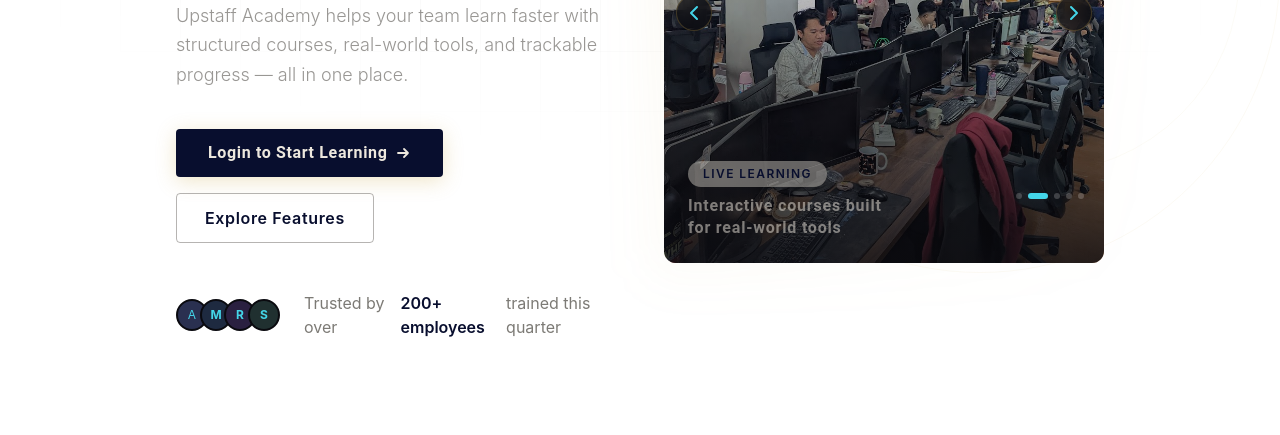
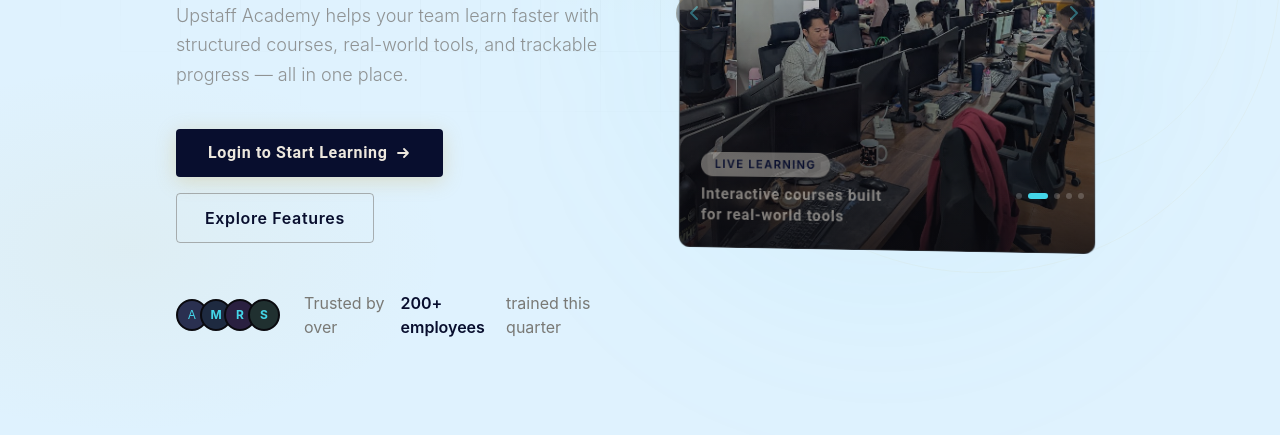
Before and after one commit to Samrinjaji/upstaff-landing-page, a website: page index.html in a window 1280 px wide. Shown: the part 489-924 px from the top of the page. Drawn offline with Linux system fonts and the light colour scheme.

Commit message:
done fixing the carousel

```diff
--- a/css/input.css
+++ b/css/input.css
@@ -27,7 +27,7 @@
   mask-image: radial-gradient(ellipse 80% 70% at 50% 0%, black 40%, transparent 100%);
   pointer-events: none;
 }
-/*
+
 .hero-bg {
   background:
     radial-gradient(ellipse 80% 60% at 60% 20%, rgba(201,168,76,0.12) 0%, transparent 60%),
@@ -35,7 +35,6 @@
     var(--color-sky-100);
 }
 
- */
  .btn-primary:hover {
   transform: translateY(-2px);
   box-shadow: 0 8px 30px rgba(201,168,76,0.45);
@@ -47,3 +46,51 @@
   color: var(--color-sky);
   background: rgba(201,168,76,0.06);
 }
+
+/* Perspective container */
+.feature-card {
+  perspective: 1200px;
+  background: transparent !important;
+  /* Ensure the container itself has the radius */
+  border-radius: 0.75rem;
+  overflow: hidden;
+  /* Fix for Safari/Chrome 3D overflow bug */
+  isolation: isolate;
+}
+
+#carousel-track {
+  transform-style: preserve-3d;
+  display: flex;
+}
+
+.carousel-slide {
+  transition: transform 0.8s cubic-bezier(0.23, 1, 0.32, 1);
+  transform: rotateY(-5deg) scale(0.95);
+  /* Apply radius here too so the image doesn't leak out during rotation */
+  border-radius: 0.75rem;
+  overflow: hidden;
+  position: relative;
+}
+
+/* When a slide is active, make it "pop" forward */
+.carousel-slide.active {
+  transform: rotateY(0deg) scale(1);
+  z-index: 2;
+}
+
+.carousel-slide img {
+  width: 100%;
+  height: 100%;
+  object-cover: cover;
+  /* The radius on the image itself */
+  border-radius: 0.75rem;
+  border: 1px solid rgba(255, 255, 255, 0.1);
+  box-shadow: 0 25px 50px -12px rgba(0, 0, 0, 0.5);
+  /* Optional: smoothing for 3D edges */
+  backface-visibility: hidden;
+}
+
+/* Float animation if you still want it, applied to the wrapper to avoid jitter */
+.carousel-slide.active img {
+  animation: float 6s ease-in-out infinite;
+}
--- a/sections/hero.html
+++ b/sections/hero.html
@@ -16,7 +16,7 @@
 
       <h1 class="text-5xl lg:text-6xl xl:text-7xl leading-none tracking-tight mb-6 font-roboto font-extrabold reveal reveal-delay-1">
         Empowering<br />
-        <span class="text-transparent bg-clip-text bg-linear-to-tr from-sky to-sky/50">
+        <span class="text-transparent bg-clip-text bg-linear-to-tr from-sky to-sky">
           Upstaff<br />Virtual Pro
         </span>
       </h1>
@@ -52,13 +52,13 @@
     </div>
 
     <!-- Right — Image Carousel -->
-    <div class="reveal reveal-delay-2 relative">
-      <div class="absolute -inset-4 bg-linear-to-br from-[rgba(201,168,76,0.08)] to-transparent rounded-2xl blur-xl pointer-events-none"></div>
+    <div class="reveal reveal-delay-2 relative group">
+      <div class="absolute -inset-10 bg-sky/5 blur-[100px] rounded-full pointer-events-none"></div>
 
       <div class="relative feature-card rounded-xl overflow-hidden min-h-105">
 
         <!-- Carousel Track -->
-        <div id="carousel-track" class="flex transition-transform duration-700 ease-in-out min-h-125">
+        <div id="carousel-track" class="flex transition-transform duration-700 ease-in-out min-h-125 cursor-pointer">
 
           <!-- Slide 1 -->
           <div class="carousel-slide shrink-0 w-full relative min-h-105">
@@ -84,7 +84,7 @@
 
           <!-- Slide 3 -->
           <div class="carousel-slide shrink-0 w-full relative min-h-125">
-            <img src="/assets/images/dji_mimo_20251028_071640_20251027231640_1761933715441_burst.jpg"
+            <img src="/assets/images/IMG_0152.JPG"
                  alt="Corporate workshop" class="w-full h-full object-cover" />
             <div class="absolute inset-0 bg-[linear-gradient(to_top,rgba(10,10,15,0.85)_0%,rgba(10,10,15,0.2)_60%,transparent_100%)]"></div>
             <div class="absolute bottom-0 left-0 right-0 p-6">
@@ -95,7 +95,7 @@
 
           <!-- Slide 4 -->
           <div class="carousel-slide shrink-0 w-full relative min-h-125">
-            <img src="/assets/images/PXL_20251027_070658674.jpg"
+            <img src="/assets/images/IMG_9886.jpg"
                  alt="Employee recognition" class="w-full h-full object-cover" />
             <div class="absolute inset-0 bg-[linear-gradient(to_top,rgba(10,10,15,0.85)_0%,rgba(10,10,15,0.2)_60%,transparent_100%)]"></div>
             <div class="absolute bottom-0 left-0 right-0 p-6">
@@ -105,7 +105,7 @@
           </div>
 
           <div class="carousel-slide shrink-0 w-full relative min-h-125">
-            <img src="/assets/images/dji_mimo_20251028_071640_20251027231640_1761933715441_burst.jpg"
+            <img src="/assets/images/dji_mimo_20251028_073430_20251028073430_1761933714838_photo.jpg"
                  alt="Employee recognition" class="w-full h-full object-cover" />
             <div class="absolute inset-0 bg-[linear-gradient(to_top,rgba(10,10,15,0.85)_0%,rgba(10,10,15,0.2)_60%,transparent_100%)]"></div>
             <div class="absolute bottom-0 left-0 right-0 p-6">
@@ -118,13 +118,13 @@
 
         <!-- Prev Arrow -->
         <button id="carousel-prev" onclick="carouselMove(-1)"
-          class="absolute left-3 top-1/2 -translate-y-1/2 z-10 w-9 h-9 rounded-full flex items-center justify-center transition-all bg-[rgba(10,10,15,0.7)] border border-[rgba(201,168,76,0.25)] backdrop-blur-sm hover:border-sky">
+          class="absolute left-3 top-1/2 -translate-y-1/2 z-10 w-9 h-9 rounded-full flex items-center justify-center transition-all bg-[rgba(10,10,15,0.7)] border border-[rgba(201,168,76,0.25)] backdrop-blur-sm cursor-pointer opacity-40 group-hover:opacity-100 hover:border-sky hover:scale-110">
           <img src="/assets/icons/chevron-left.svg" alt="">
         </button>
 
         <!-- Next Arrow -->
         <button id="carousel-next" onclick="carouselMove(1)"
-          class="absolute right-3 top-1/2 -translate-y-1/2 z-10 w-9 h-9 rounded-full flex items-center justify-center transition-all bg-[rgba(10,10,15,0.7)] border border-[rgba(201,168,76,0.25)] backdrop-blur-sm hover:border-sky">
+          class="absolute right-3 top-1/2 -translate-y-1/2 z-10 w-9 h-9 rounded-full flex items-center justify-center transition-all bg-[rgba(10,10,15,0.7)] border border-[rgba(201,168,76,0.25)] backdrop-blur-sm cursor-pointer opacity-40 group-hover:opacity-100 hover:border-sky hover:scale-110">
           <img src="/assets/icons/chevron-right.svg" alt="">
         </button>
 
```
Also changed, not shown: assets/images/IMG_0152.JPG (added), assets/images/IMG_9886.jpg (added), assets/images/dji_mimo_20251028_073430_20251028073430_1761933714838_photo.jpg (added), css/output.css.
